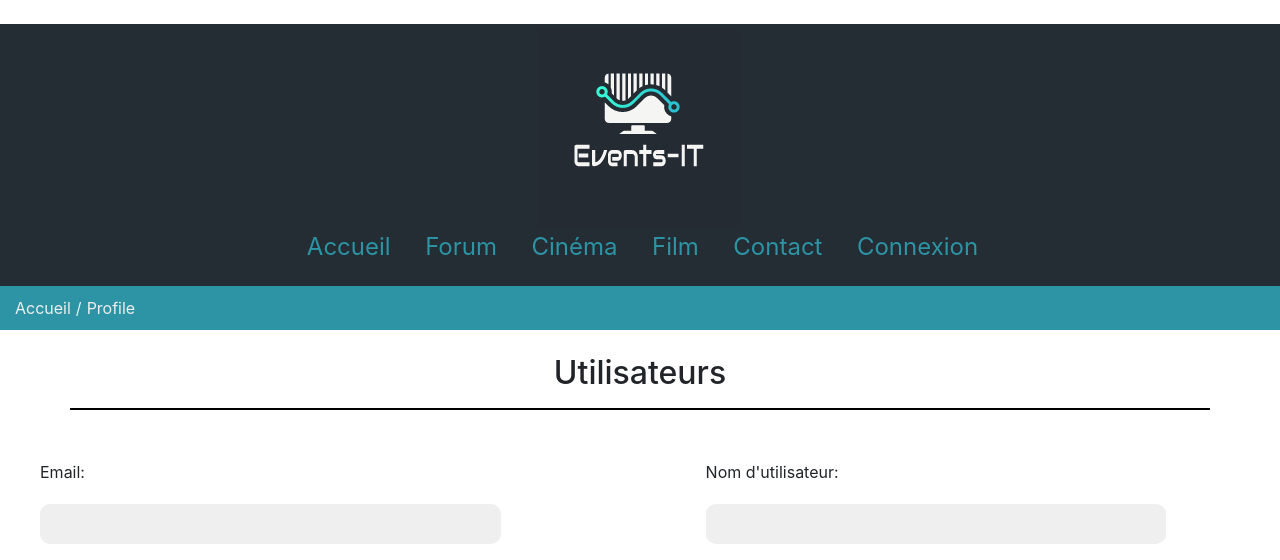
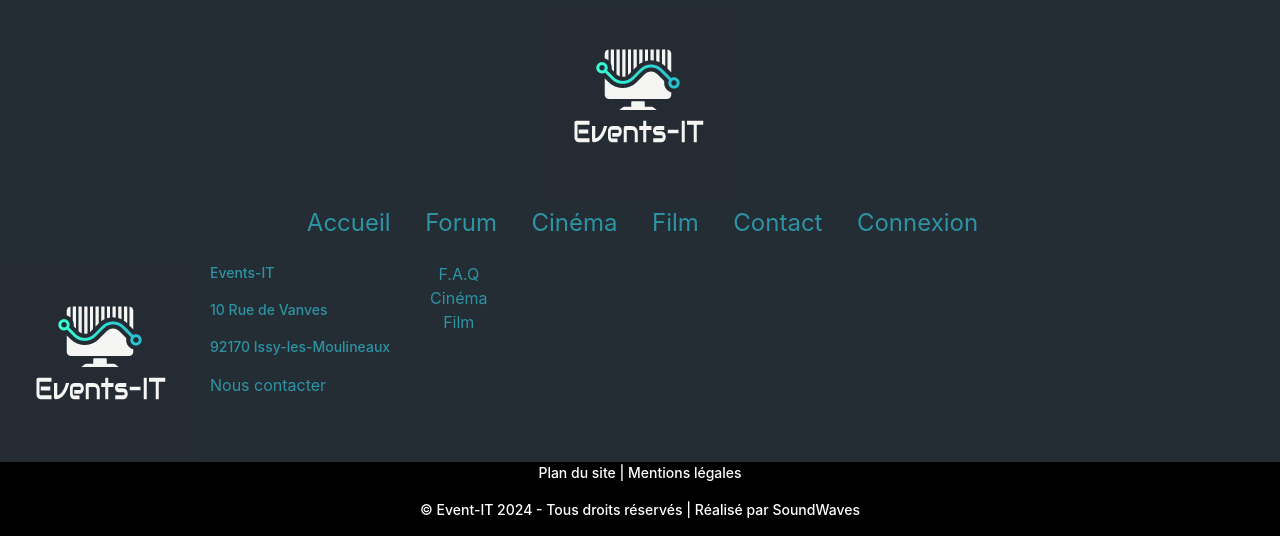
Before and after one commit to LenouvelLouis/Event-It, a PHP site: page / in a window 1280 px wide. Shown: the top 560 px of the page. Run offline with PHP 8.4, Linux system fonts and the light colour scheme.

Commit message:
fix conflit

```diff
--- a/MVC/controle/home.php
+++ b/MVC/controle/home.php
@@ -8,6 +8,6 @@
     $mdp =  isset($_POST['comdp'])?($_POST['comdp']):'';
     $msg = '';
     $msgAcc = isset($_SESSION['msgAcc'])?($_SESSION['msgAcc']):'';
-    require ("./vue/profile/profile.tpl");
+    require ("./vue/home/home.tpl");
 }
 ?>
--- a/MVC/vue/profile/profile.tpl
+++ b/MVC/vue/profile/profile.tpl
@@ -3,8 +3,7 @@
 <meta charset="UTF-8">
 
 <head>
-  <link rel="stylesheet" href="./vue/profile/profile.css">
-
+<link rel="stylesheet" href="./vue/profile/profile.css">
 </head>
 <style>
   .form-flexbox {
```
